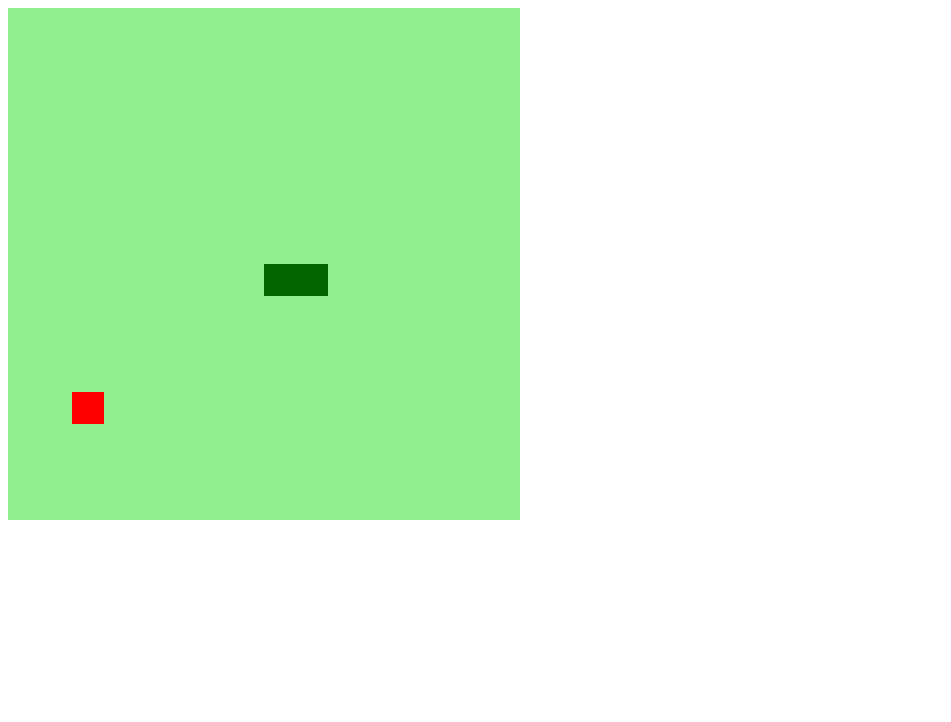
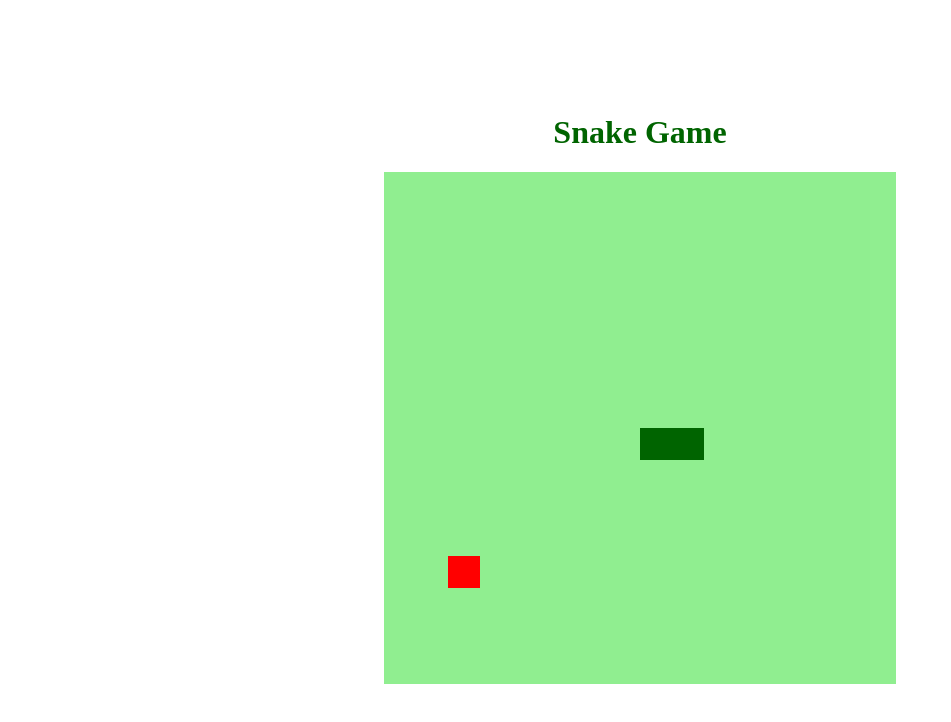
Before and after one commit to nathaliebs/snake-game, a plain HTML site: page index.html in a window 1280 px wide. Shown: the whole page, without its empty margins (0-951 px from the left). Drawn offline with Linux system fonts and the light colour scheme.

Commit message:
Adding some style

```diff
--- a/index.html
+++ b/index.html
@@ -9,6 +9,7 @@
         <title>Snake!</title>
     </head>
     <body>
+        <h1>Snake Game</h1>
         <canvas id="snake" width="512" height="512"></canvas>
     </body>
 </html>
--- a/style.css
+++ b/style.css
@@ -1,3 +1,9 @@
-.body {
+body {
+    height: 95vh;
+    width: 95;
+    display: flex;
+    justify-content: center;
+    align-items: center;
+    flex-direction: column;
     color: darkgreen;
 }
```
